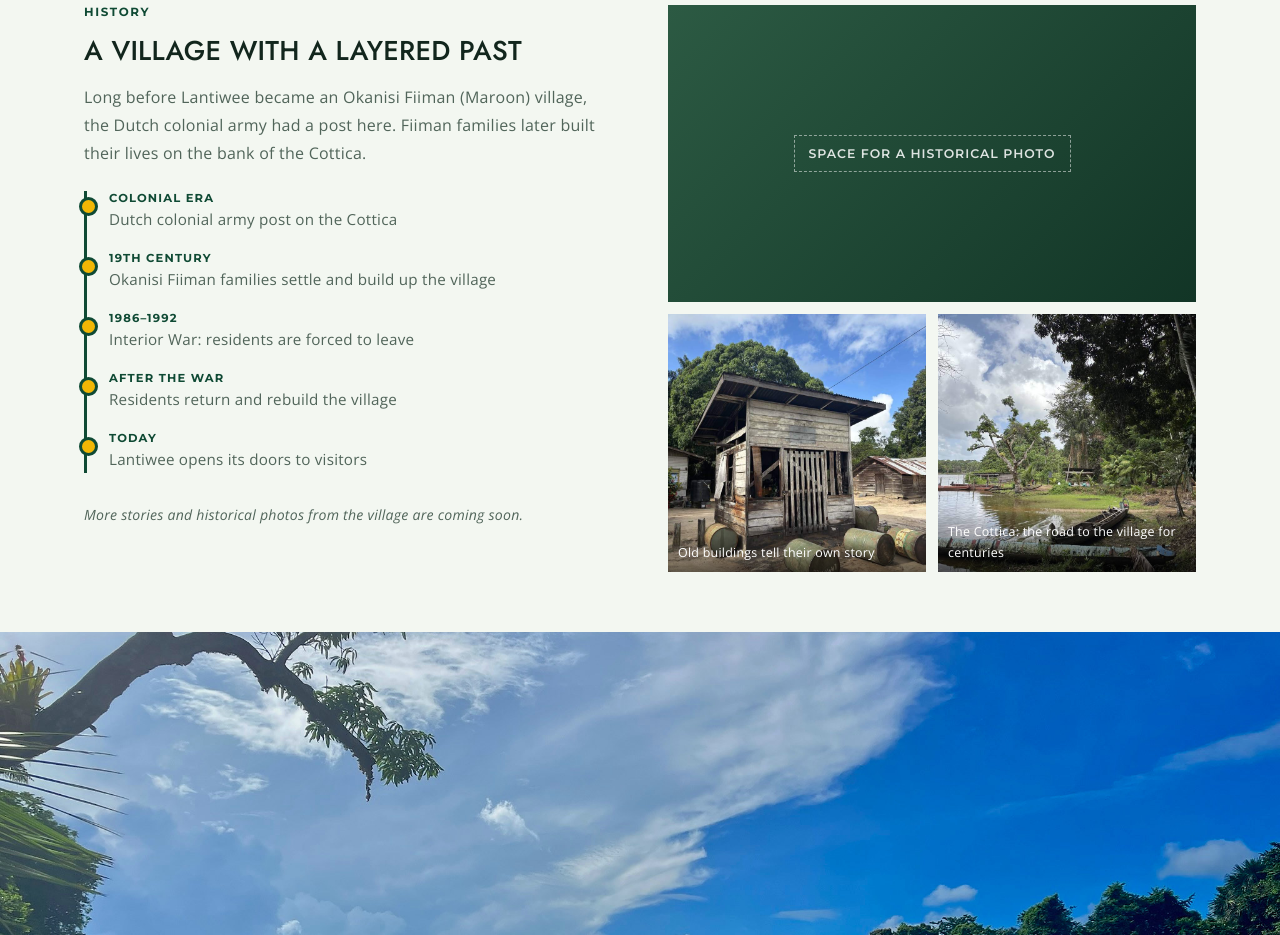
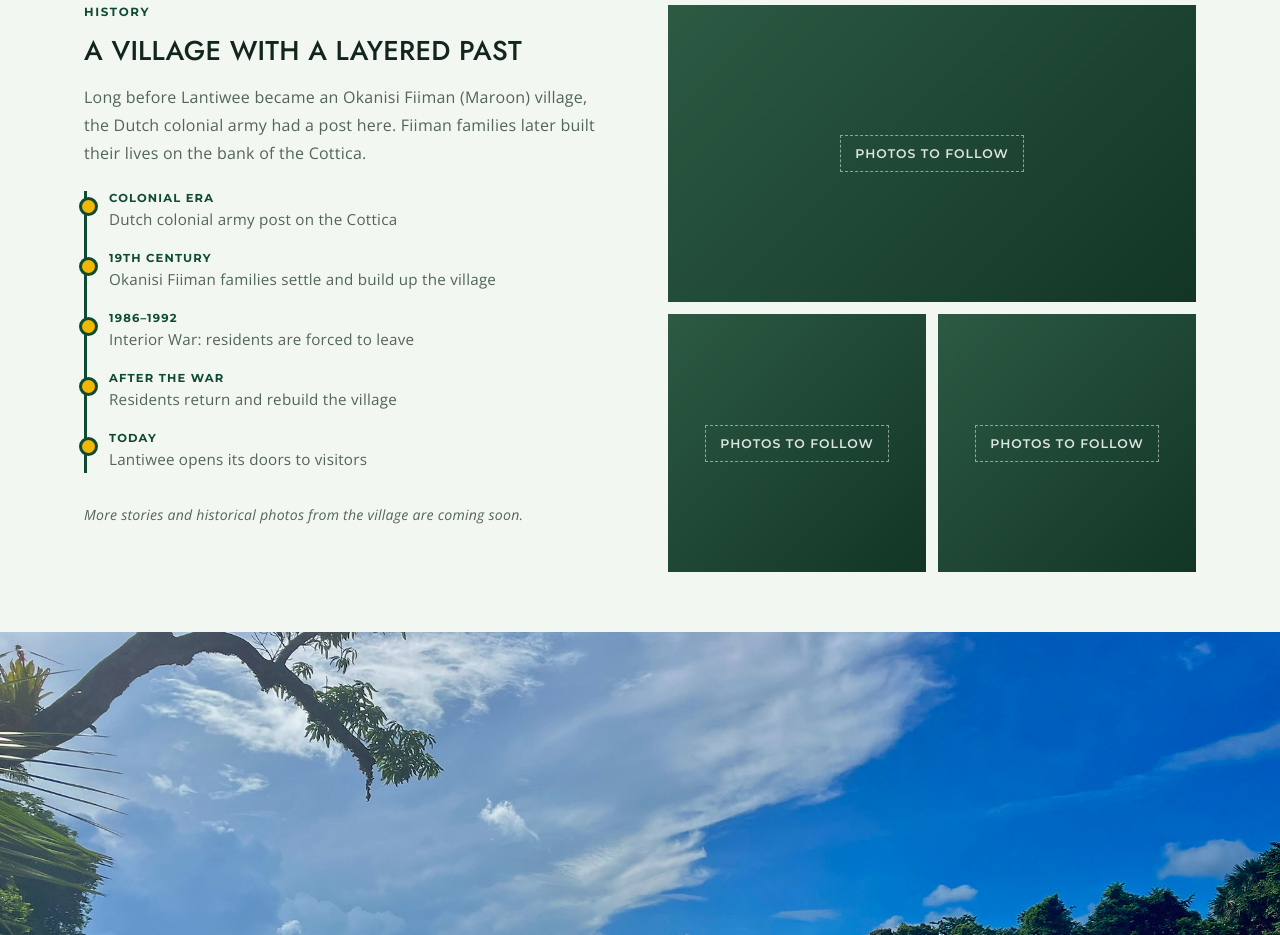
Before and after one commit to lantiweecottica-afk/lantiwee-site, a plain HTML site: page index.html in a window 1280 px wide. Shown: the part 6760-7695 px from the top of the page. Drawn offline with nearby package versions, Linux system fonts and the light colour scheme.

Commit message:
Geschiedenis: drie plekken voor foto's die later volgen
Co-Authored-By: Claude Opus 5.5 <noreply@anthropic.com>
Claude-Session: https://claude.ai/code/session_01Ghp3mEVa6VNivHrbYzWYU2

```diff
--- a/index.html
+++ b/index.html
@@ -502,9 +502,9 @@ footer a{color:#c9d8ce;text-decoration:none} footer a:hover{color:#fff}
       <p class="note" data-i18n="histNote">Meer verhalen en historische foto's uit het dorp volgen binnenkort.</p>
     </div>
     <div class="gallery">
-      <figure class="ph wide" style="margin:0"><div class="soon"><span data-i18n="soonHist1">Ruimte voor een historische foto</span></div></figure>
-      <figure class="ph" style="margin:0"><img src="images/IMG_8012.jpg" alt="Een oud houten gebouw in Lantiwee" data-i18n-alt="alt8"><figcaption data-i18n="cap8">Oude gebouwen vertellen hun eigen verhaal</figcaption></figure>
-      <figure class="ph" style="margin:0"><img src="images/IMG_7883.jpg" alt="De oever van de Cottica met korjalen" data-i18n-alt="alt9"><figcaption data-i18n="cap9">De Cottica: al eeuwen de weg naar het dorp</figcaption></figure>
+      <figure class="ph wide" style="margin:0"><div class="soon"><span data-i18n="soonHist">Foto's volgen later</span></div></figure>
+      <figure class="ph" style="margin:0"><div class="soon"><span data-i18n="soonHist">Foto's volgen later</span></div></figure>
+      <figure class="ph" style="margin:0"><div class="soon"><span data-i18n="soonHist">Foto's volgen later</span></div></figure>
     </div>
   </div>
 </section>
@@ -698,7 +698,7 @@ const T = { nl:{}, en:{
   t1h:"Colonial era", t1p:"Dutch colonial army post on the Cottica", t2h:"19th century", t2p:"Okanisi Fiiman families settle and build up the village",
   t3h:"1986–1992", t3p:"Interior War: residents are forced to leave", t4h:"After the war", t4p:"Residents return and rebuild the village", t5h:"Today", t5p:"Lantiwee opens its doors to visitors",
   histNote:"More stories and historical photos from the village are coming soon.",
-  soonHist1:"Space for a historical photo", soonHist2:"Space for a historical photo", soonHist3:"Space for a historical photo",
+  soonHist:"Photos to follow", soonHist2:"Space for a historical photo", soonHist3:"Space for a historical photo",
   alt8:"An old wooden building in Lantiwee", cap8:"Old buildings tell their own story", alt9:"The bank of the Cottica with dugout canoes", cap9:"The Cottica: the road to the village for centuries",
   k4:"The village and the harvest", harvH:"A village full of fruit and vegetables",
   harvP:"All kinds of things grow around Lantiwee. Residents harvest from their farm plots, the palms along the river and the forest. With a bit of luck you taste some of the harvest during your visit.",
```
